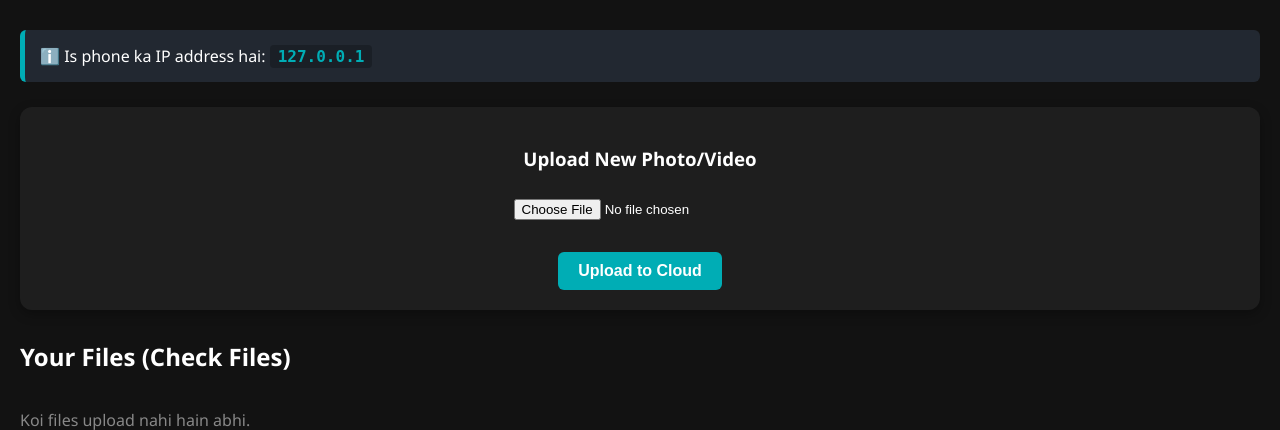
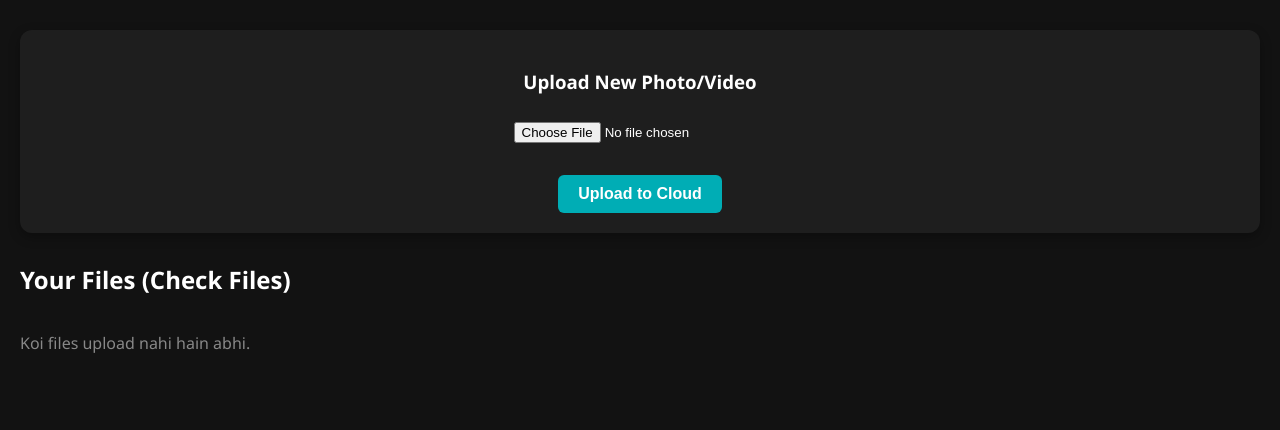
Before and after one commit to abhinavkumarmishra83-booped/Abhinav, a Flask app: page /dashboard in a window 1280 px wide. Shown: the part 80-510 px from the top of the page. Run offline with Flask 3, Linux system fonts and the light colour scheme; the visitor is signed in with stand-in values (Sample User, id 1).

Commit message:
Update dashboard.html

```diff
--- a/templates/dashboard.html
+++ b/templates/dashboard.html
@@ -28,23 +28,6 @@
             text-decoration: none;
             border-radius: 6px;
             font-weight: bold;
-        }
-        /* IP Address Box Styling */
-        .ip-box {
-            background: #222831;
-            border-left: 5px solid #00adb5;
-            padding: 15px;
-            border-radius: 6px;
-            margin-bottom: 25px;
-            font-size: 16px;
-        }
-        .ip-highlight {
-            color: #00adb5;
-            font-weight: bold;
-            font-family: monospace;
-            background: #1a1f26;
-            padding: 2px 8px;
-            border-radius: 4px;
         }
         .upload-section {
             background: #1e1e1e;
@@ -102,10 +85,6 @@
     <a href="/logout" class="logout-btn">Logout</a>
 </div>
 
-<div class="ip-box">
-    ℹ️ Is phone ka IP address hai: <span class="ip-highlight">{{ current_ip }}</span>
-</div>
-
 <div class="upload-section">
     <h3>Upload New Photo/Video</h3>
     <form action="/upload" method="POST" enctype="multipart/form-data">
```
